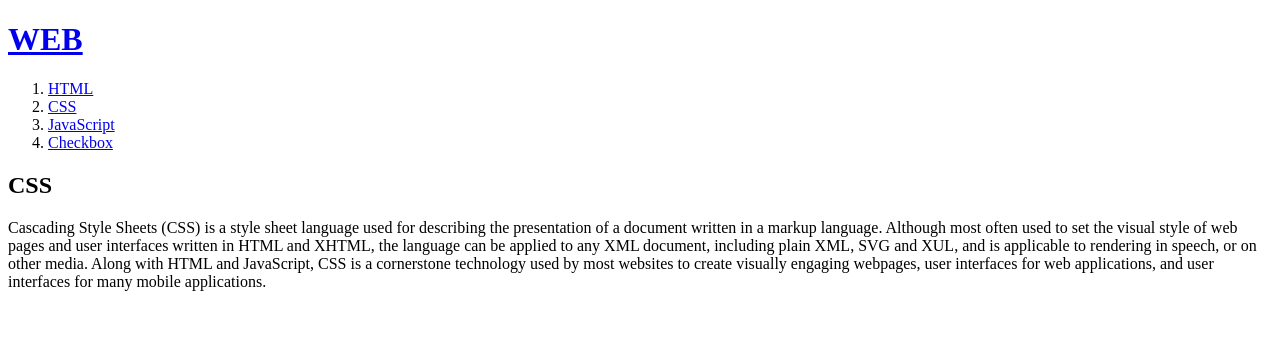
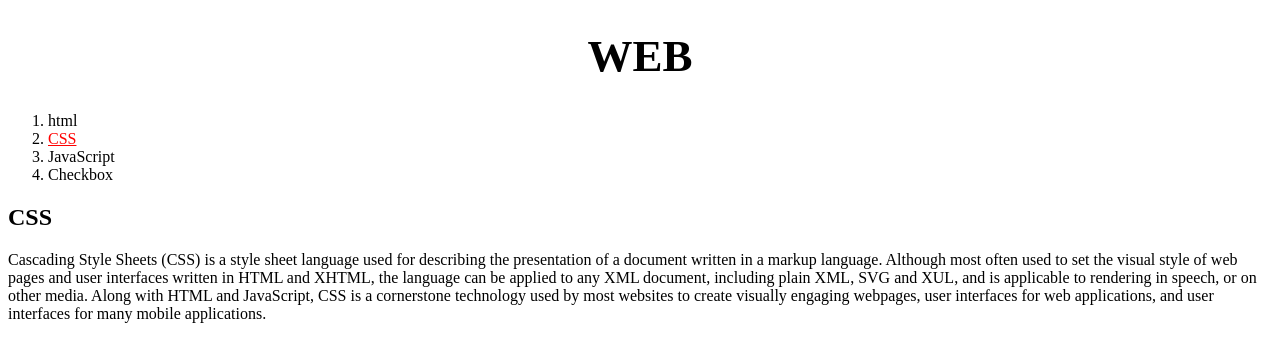
Before and after one commit to Aurora-Luna/my-first-web-site, a plain HTML site: page 2.html in a window 1280 px wide. Drawn offline with Linux system fonts and the light colour scheme.

Commit message:
수정 7차

```diff
--- a/2.html
+++ b/2.html
@@ -3,15 +3,45 @@
 <head>
   <title>WEB1 - CSS</title>
   <meta charset="utf-8">
+  <!-- Google tag (gtag.js) -->
+<script async src="https://www.googletagmanager.com/gtag/js?id=G-37ND32BSS9"></script>
+<script>
+  window.dataLayer = window.dataLayer || [];
+  function gtag(){dataLayer.push(arguments);}
+  gtag('js', new Date());
+
+  gtag('config', 'G-37ND32BSS9');
+</script>
+<style>
+  a {
+    color:black;
+    text-decoration: none;
+  }
+
+  h1 {
+    font-size: 45px;
+    text-align: center;
+  }
+</style>
 </head>
 <body>
-    <h1><a href="index.html">WEB</a></h1>
+  <h1><a href="index.html">WEB</a></h1>
   <ol>
-    <li><a href="1.html">HTML</a></li>
-    <li><a href="2.html">CSS</a></li>
+    <li><a href="1.html">html</a></li>
+    <li><a href="2.html" style="color:red; text-decoration:underline">CSS</a></li>
     <li><a href="3.html">JavaScript</a></li>
     <li><a href="checkbox.html">Checkbox</a></li>
   </ol>
+  <!--
+    <h1><a href="index.html"><font color="red">WEB</font></a></h1>
+  <ol>
+    <li><a href="1.html"><font color="red">HTML</font></a></li>
+    <li><a href="2.html"><font color="red">CSS</font></a></li>
+    <li><a href="3.html"><font color="red">JavaScript</font></a></li>
+    <li><a href="checkbox.html"><font color="red">Checkbox</font></a></li>
+  </ol>
+  -->
+
   <h2>CSS</h2>
   <p>
   Cascading Style Sheets (CSS) is a style sheet language used for describing the presentation of a document written in a markup language. Although most often used to set the visual style of web pages and user interfaces written in HTML and XHTML, the language can be applied to any XML document, including plain XML, SVG and XUL, and is applicable to rendering in speech, or on other media. Along with HTML and JavaScript, CSS is a cornerstone technology used by most websites to create visually engaging webpages, user interfaces for web applications, and user interfaces for many mobile applications.
```
